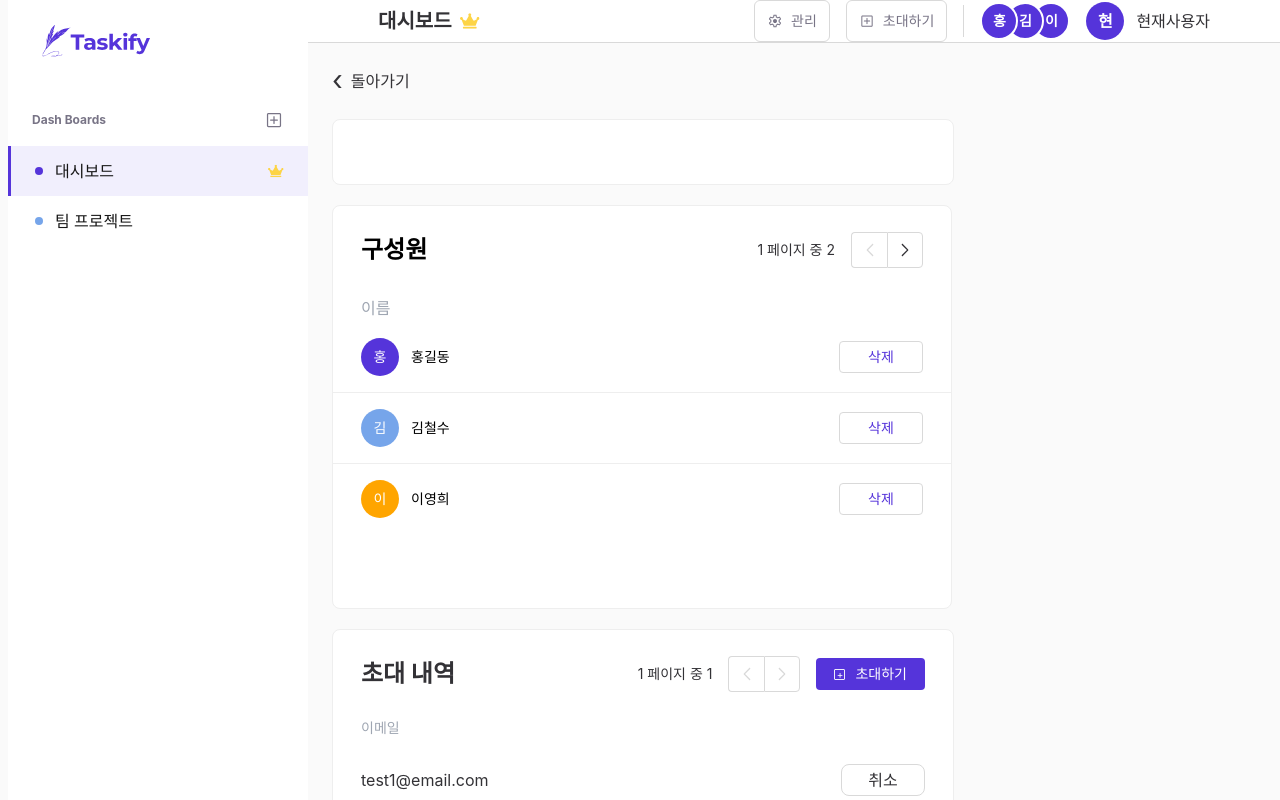
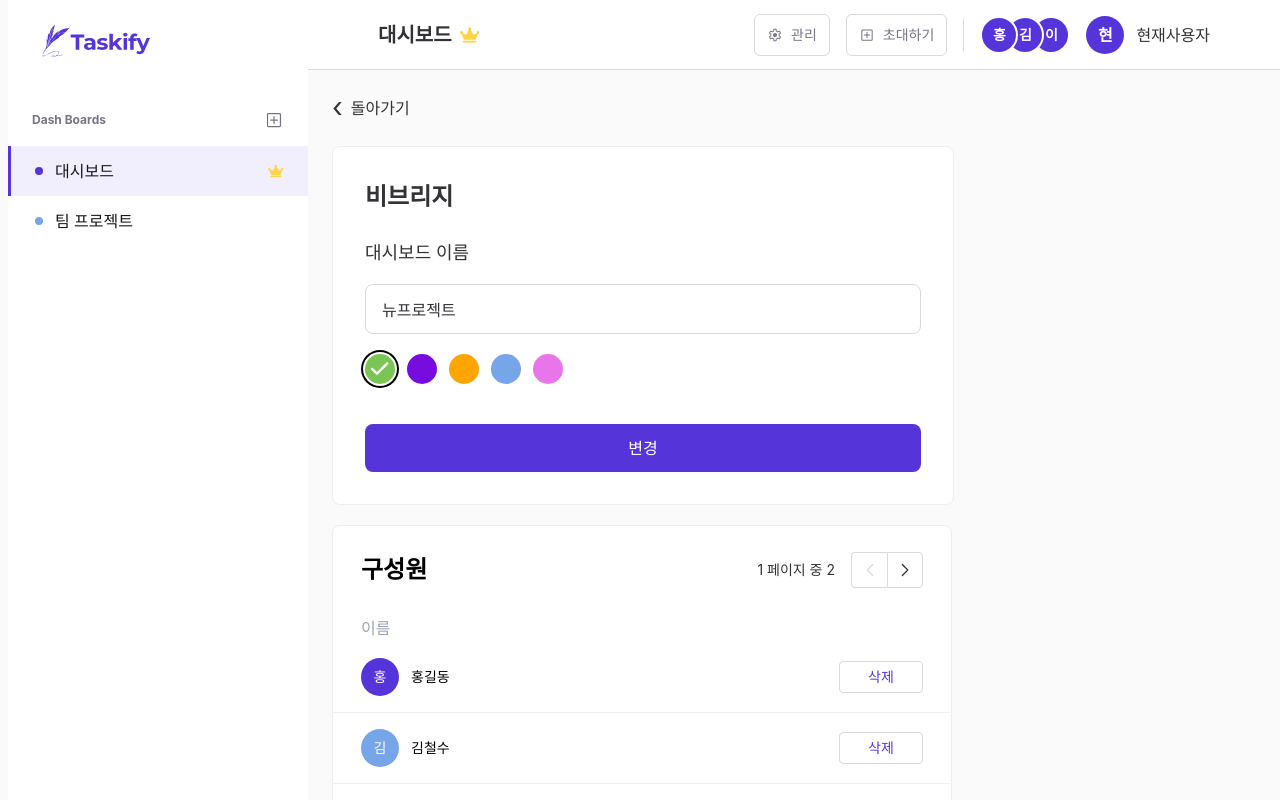
Before and after one commit to codeit-part3-4team/codeit-taskify, a Next.js app: page /dashboard-setting/edit in a window 1280 px wide. Shown: the top 800 px of the page. Built offline with nearby package versions, Linux system fonts and the light colour scheme.

Commit message:
feat:수정 페이지 1차 구현 완료(api, 모달 적용 전)

```diff
--- a/src/app/dashboard-setting/edit/page.module.css
+++ b/src/app/dashboard-setting/edit/page.module.css
@@ -44,7 +44,10 @@
   margin-bottom: 50px;
 }
 
-/* 돌아가기 버튼 */
+.gnbSpacer {
+  height: 70px; /* GNB 높이와 동일하게 설정 */
+}
+
 .backRow {
   width: fit-content;
   display: inline-flex;
--- a/src/app/dashboard-setting/edit/page.tsx
+++ b/src/app/dashboard-setting/edit/page.tsx
@@ -9,7 +9,7 @@ import TableMembers, { Member } from '@/components/CardTables/TableMembers/Table
 import TableInvitations, { Invitation } from '@/components/CardTables/TableInvitations/TableInvitations';
 import PaginationButton from '@/components/Buttons/shared/PaginationButton/PaginationButton';
 import DeleteDashboardButton from '@/components/Buttons/domains/dashboard/DeleteDashboardButton/DeleteDashboardButton';
-
+import TableModal from '@/components/CardTables/TableModal/TableModal';
 import styles from './page.module.css';
 
 export default function DashboardSettingsEditClient() {
@@ -57,9 +57,7 @@ export default function DashboardSettingsEditClient() {
   ];
 
   const handleBack = () => {
-    // ✅ 추천: settings/edit로 진입한 이전 경로가 애매하면 고정 경로로 보내는 게 안전
     router.back();
-    // router.push('/dashboard'); // 필요하면 이걸로 교체
   };
 
   return (
@@ -85,6 +83,7 @@ export default function DashboardSettingsEditClient() {
 
       {/* ✅ 오른쪽 메인 영역 */}
       <div className={styles.mainArea}>
+        <div className={styles.gnbSpacer}>
         <DashboardDetailGnb
           dashboardTitle="대시보드"
           dashboardColor="#5534DA"
@@ -93,6 +92,7 @@ export default function DashboardSettingsEditClient() {
           onManageClick={() => console.log('관리 클릭')}
           onInviteClick={() => console.log('초대 클릭')}
         />
+        </div>
 
         <main className={styles.content}>
           {/* ✅ 돌아가기 (하얀 카드들 위) */}
@@ -103,8 +103,7 @@ export default function DashboardSettingsEditClient() {
             <span className={styles.backText}>돌아가기</span>
           </button>
 
-          {/* 1️⃣ 새로운 대시보드 생성(추후 TableModal 들어갈 자리) */}
-          <section className={styles.card}>{/* <TableModal /> */}</section>
+          <section className={styles.card}><TableModal /></section>
 
           {/* 2️⃣ 구성원 내역 */}
           <TableMembers
@@ -127,7 +126,6 @@ export default function DashboardSettingsEditClient() {
             onCancel={(id) => console.log('초대 취소:', id)}
           />
 
-          {/* ✅ 초대 내역 아래 24px 갭 + 삭제 버튼 */}
           <div className={styles.deleteSection}>
             <DeleteDashboardButton
               size="desktop"
```
